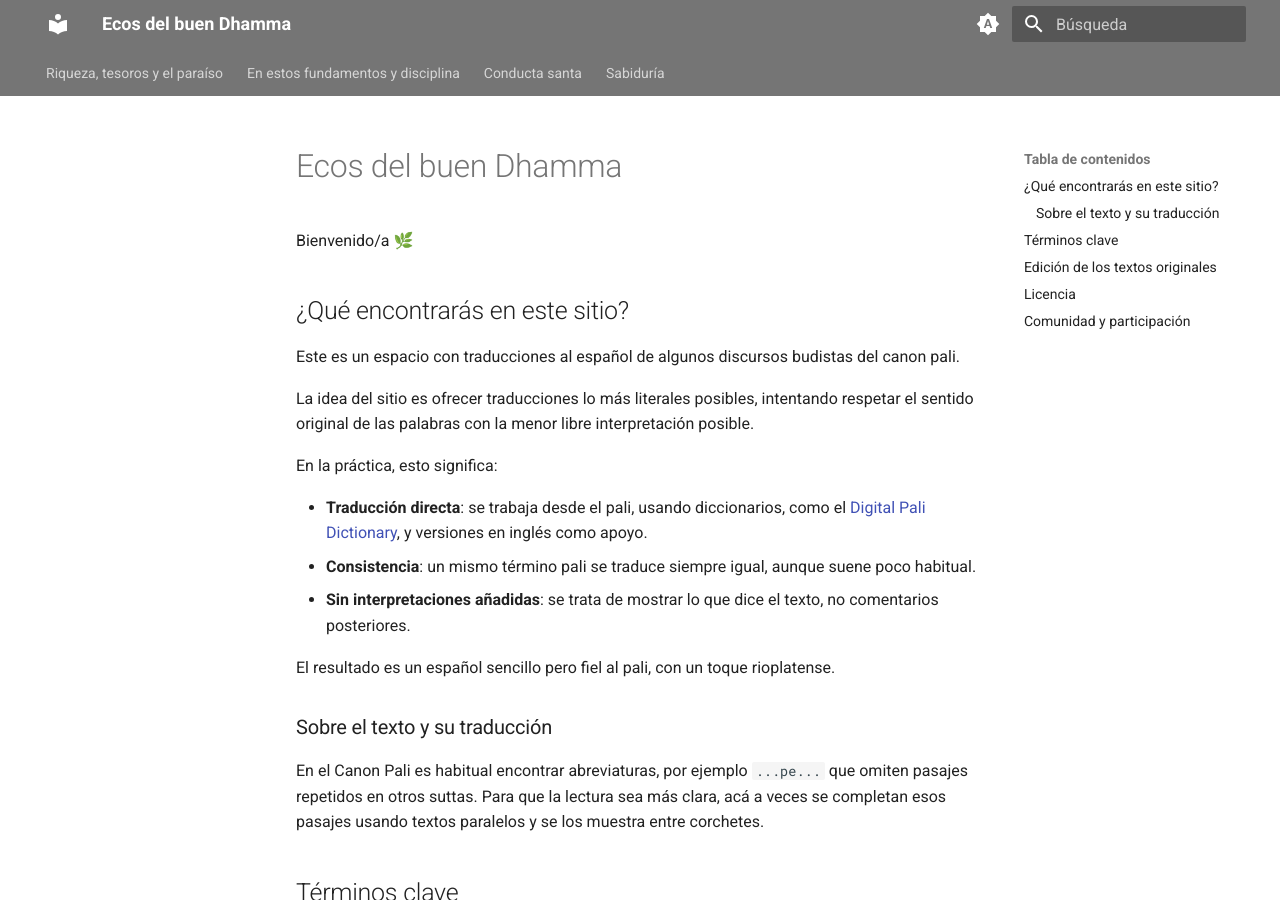
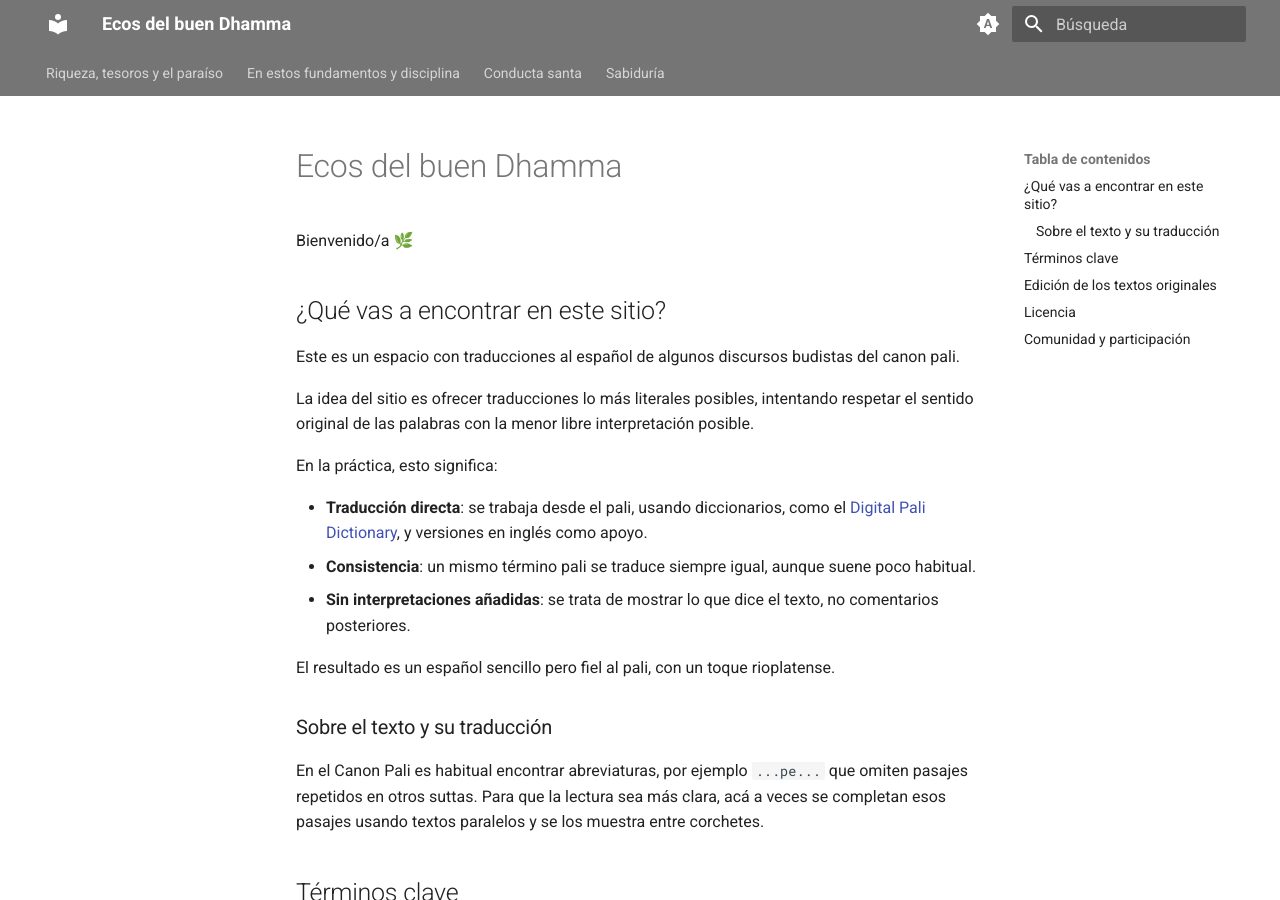
Before and after one commit to mjaviem/suttas-spanish, an MkDocs documentation site: the page built from docs/index.md, in a window 1280 px wide and 900 px high. Built offline with MkDocs 1.6.1 and Material for MkDocs 9.7.7, drawn with Linux system fonts in a browser that asks for light colours.

Commit message:
Update titles and index page

```diff
--- a/docs/index.md
+++ b/docs/index.md
@@ -2,7 +2,7 @@
 
 Bienvenido/a 🌿
 
-## ¿Qué encontrarás en este sitio?
+## ¿Qué vas a encontrar en este sitio?
 
 Este es un espacio con traducciones al español de algunos discursos budistas del canon pali.
 
--- a/mkdocs.yml
+++ b/mkdocs.yml
@@ -101,7 +101,7 @@
         - SN 45.165 Dukkhatāsutta – Discurso sobre las condiciones dificultosas: SN-45.165.md
         - SN 45.173 Upādānasutta – Discurso sobre el asidero: SN-45.173.md
         - SN 22.121 Upādāniyasutta – Discurso sobre lo que se puede asir: SN-22.121.md
-        - AN 3.47 Saṅkhatalakkhaṇasutta – Discurso sobre las marcas de lo atribuido: AN-3.47.md
+        - AN 3.47 Saṅkhatalakkhaṇasutta – Discurso sobre las marcas de lo constituido: AN-3.47.md
       - Clausura de la dificultad y Camino Óctuple Noble:
         - SN 22.137 Aniccasutta – Discurso sobre lo inconstante: SN-22.137.md
         - SN 22.98 Suddhikasutta – Discurso sobre lo llano: SN-22.98.md
```
